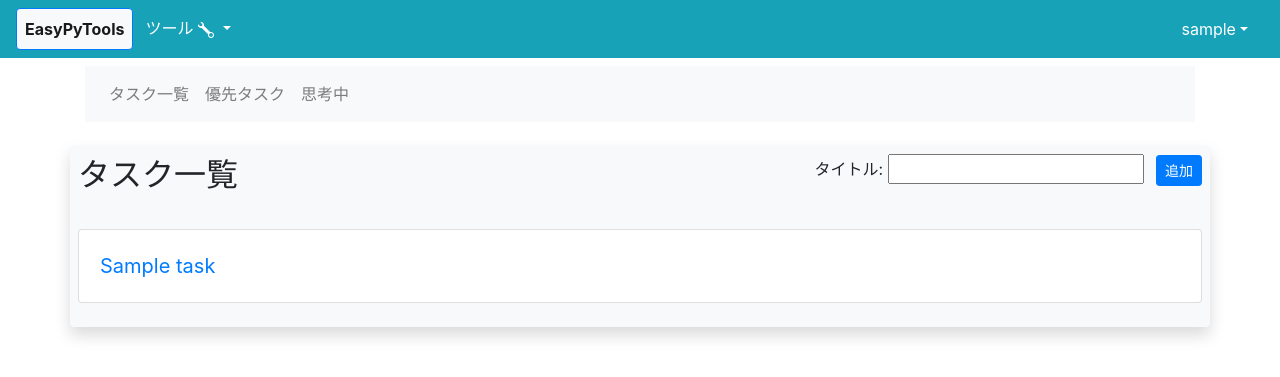
After one commit to ShamNeko88/EasyPyTools, a Django app: page /tasks/ in a window 1280 px wide. The commit adds this page. Shown: the top 377 px of the page. Run offline with Django 5.2, Linux system fonts and the light colour scheme; a user stored in the database is signed in; tables that the repository leaves empty hold one stand-in row (values such as "Sample post"); parts of the project's set-up code (start-up, migrations or seed data) failed here and were passed over; some libraries are stand-ins or nearby versions.

Commit message:
TODOアプリの概要作成完了

```diff
--- a/EasyPyTools/settings.py
+++ b/EasyPyTools/settings.py
@@ -44,6 +44,7 @@ INSTALLED_APPS = [
     'django.contrib.messages',
     'django.contrib.staticfiles',
     'TopPage',
+    'EasyTaskManager',
     'EasyLiveMemo',
     'EasyMdBlog'
 ]
@@ -141,9 +142,10 @@ USE_TZ = True
 STATIC_URL = 'static/'
 # アプリ内の静的ファイルをDjangoに認識させる
 STATICFILES_DIRS = [
+    BASE_DIR / "TopPage/static",  # TopPageアプリのstaticディレクトリ
     BASE_DIR / "EasyLiveMemo/static",  # EasyLiveMemoアプリのstaticディレクトリ
-    BASE_DIR / "TopPage/static",  # TopPageアプリのstaticディレクトリ
-    BASE_DIR / "EasyMdBlog/static"
+    BASE_DIR / "EasyMdBlog/static",
+    BASE_DIR / "EasyTaskManager"
 ]
 
 # 本番環境用のSTATIC_ROOTを指定
--- a/EasyPyTools/urls.py
+++ b/EasyPyTools/urls.py
@@ -16,5 +16,6 @@ urlpatterns = [
     path('admin/', admin.site.urls),
     path('', include('TopPage.urls')),
     path('EasyMdBlog/', include('EasyMdBlog.urls')),
-    path('EasyLiveMemo/', include('EasyLiveMemo.urls'))
+    path('EasyLiveMemo/', include('EasyLiveMemo.urls')),
+    path('tasks/', include('EasyTaskManager.urls'))
 ]
--- /dev/null
+++ b/EasyTaskManager/admin.py
@@ -0,0 +1,4 @@
+from django.contrib import admin
+from .models import Task
+
+admin.site.register(Task)
--- /dev/null
+++ b/EasyTaskManager/apps.py
@@ -0,0 +1,6 @@
+from django.apps import AppConfig
+
+
+class EasytaskmanagerConfig(AppConfig):
+    default_auto_field = 'django.db.models.BigAutoField'
+    name = 'EasyTaskManager'
--- /dev/null
+++ b/EasyTaskManager/forms.py
@@ -0,0 +1,11 @@
+from django import forms
+from .models import Task
+
+
+class TaskForm(forms.ModelForm):
+    class Meta:
+        model = Task
+        fields = ['title', 'description', 'due_date', 'is_idea']
+        widgets = {
+            'description': forms.Textarea(attrs={'rows': 4}),
+        }
--- /dev/null
+++ b/EasyTaskManager/models.py
@@ -0,0 +1,16 @@
+from django.db import models
+from django.contrib.auth.models import User
+
+
+class Task(models.Model):
+    user = models.ForeignKey(User, on_delete=models.CASCADE)
+    title = models.CharField(max_length=200)
+    description = models.TextField(blank=True)
+    created_at = models.DateTimeField(auto_now_add=True)
+    due_date = models.DateField(null=True, blank=True)
+    is_priority = models.BooleanField(default=False)
+    is_completed = models.BooleanField(default=False)
+    is_idea = models.BooleanField(default=False)  # アイデアかどうか
+
+    def __str__(self):
+        return self.title
--- /dev/null
+++ b/EasyTaskManager/static/css/task-index.css
@@ -0,0 +1,12 @@
+.card {
+    padding: 1px; /* パディングを調整 */
+    margin-bottom: 1px; /* カード間のマージンを調整 */
+}
+
+.card-title {
+    font-size: 1.25rem; /* タイトルのフォントサイズを調整 */
+}
+
+.card-text {
+    font-size: 1.0rem; /* テキストのフォントサイズを調整 */
+}
--- /dev/null
+++ b/EasyTaskManager/templates/EasyTaskManager/task-base.html
@@ -0,0 +1,36 @@
+{% extends 'TopPage/base.html' %}
+{% load static %}
+{% comment %}
+{% block extra_css %}
+  <link rel="stylesheet" href="{% static 'css/blog.css' %}" />
+{% endblock %}
+{% endcomment %}
+{% block title %}
+  EasyTaskManager
+{% endblock %}
+
+{% block content %}
+  <div class="container mt-2">
+    <nav class="navbar navbar-expand-sm navbar-light bg-light">
+      <!-- ハンバーガーメニューのトグルボタン -->
+      <button class="navbar-toggler order-1" type="button" data-toggle="collapse" data-target="#blogBarDropdown" aria-controls="blogBarDropdown" aria-expanded="false" aria-label="Toggle navigation"><span class="navbar-toggler-icon"></span></button>
+      <div class="collapse navbar-collapse order-2" id="blogBarDropdown">
+        <ul class="navbar-nav">
+            <li class="nav-item">
+              <a href="{% url 'task-index' %}" class="nav-link">タスク一覧</a>
+            </li>
+          <li class="nav-item">
+            <a href="{% url 'task-priority' %}" class="nav-link">優先タスク</a>
+          </li>
+          <li class="nav-item">
+            <a href="{% url 'login' %}?next={% url 'post-create' %}" class="nav-link">思考中</a>
+          </li>
+        </ul>
+      </div>
+    </nav>
+  </div>
+
+  {% block task_main %}
+
+  {% endblock %}
+{% endblock %}
--- /dev/null
+++ b/EasyTaskManager/templates/EasyTaskManager/task-index.html
@@ -0,0 +1,36 @@
+{% extends 'EasyTaskManager/task-base.html' %}
+{% load static %}
+
+{% block extra_css %}
+  <link rel="stylesheet" href="{% static 'css/task-index.css' %}" />
+{% endblock %}
+
+{% block title %}
+  EasyTaskManager
+{% endblock %}
+
+{% block task_main %}
+  <div class="container mt-4 shadow rounded p-2 bg-light">
+    <div class="d-flex justify-content-between align-items-center mb-4">
+      <h2>タスク一覧</h2>
+      <form method="post" class="mb-3">
+        {% csrf_token %}
+        <label for="id_title">タイトル:</label>
+        {{ form.title }}
+        <button type="submit" class="btn btn-primary btn-sm ml-2">追加</button>
+      </form>
+    </div>
+
+    <div id="all" class="task-section">
+      {% for task in tasks %}
+        <div class="card mb-3">
+          <div class="card-body">
+            <a href="#" class="card-title">{{ task.title }}</a>
+          </div>
+        </div>
+      {% empty %}
+        <p>タスクはありません。</p>
+      {% endfor %}
+    </div>
+  </div>
+{% endblock %}
--- /dev/null
+++ b/EasyTaskManager/tests.py
@@ -0,0 +1,3 @@
+from django.test import TestCase
+
+# Create your tests here.
--- /dev/null
+++ b/EasyTaskManager/urls.py
@@ -0,0 +1,7 @@
+from django.urls import path
+from .views import TaskManagerView, TaskPriorityView
+
+urlpatterns = [
+    path("", TaskManagerView.as_view(), name="task-index"),
+    path("task-priority", TaskPriorityView.as_view(), name="task-priority")
+]
--- /dev/null
+++ b/EasyTaskManager/views.py
@@ -0,0 +1,52 @@
+import datetime
+
+from django.shortcuts import render, redirect
+from django.views import View
+from .models import Task
+from .forms import TaskForm
+
+
+class TaskManagerView(View):
+    def get(self, request):
+        tasks = Task.objects.filter(user=request.user)
+        today_tasks = Task.objects.filter(user=request.user, due_date=datetime.date.today())
+        ideas = Task.objects.filter(user=request.user, is_idea=True)
+        form = TaskForm()
+
+        return render(request, 'EasyTaskManager/task-index.html', {
+            'tasks': tasks,
+            'today_tasks': today_tasks,
+            'ideas': ideas,
+            'form': form,
+        })
+
+    def post(self, request):
+        form = TaskForm(request.POST)
+        if form.is_valid():
+            task = form.save(commit=False)
+            task.user = request.user  # ユーザーを設定
+            task.save()
+            return redirect('task-index')  # タスク管理ページにリダイレクト
+        return self.get(request)  # エラーがあれば再表示
+
+
+# 優先タスク
+class TaskPriorityView(View):
+    def get(self, request):
+        # ユーザーの優先タスクを取得
+        priority_tasks = Task.objects.filter(user=request.user, is_priority=True)
+        form = TaskForm()
+
+        return render(request, 'EasyTaskManager/task-priority.html', {
+            'tasks': priority_tasks,
+            'form': form,
+        })
+
+    def post(self, request):
+        form = TaskForm(request.POST)
+        if form.is_valid():
+            task = form.save(commit=False)
+            task.user = request.user  # ユーザーを設定
+            task.save()
+            return redirect('task-priority')  # 優先タスクページにリダイレクト
+        return self.get(request)  # エラーがあれば再表示
--- a/TopPage/templates/TopPage/base.html
+++ b/TopPage/templates/TopPage/base.html
@@ -74,7 +74,7 @@
             </a>
             <div class="dropdown-menu" aria-labelledby="navbarDropdownMenuLink">
               <a class="dropdown-item" href="{% url 'blog-index' %}">EasyMdBlog</a>
-              <a class="dropdown-item disabled" href="#">EasyTaskManager</a>
+              <a class="dropdown-item " href="{% url 'task-index' %}">EasyTaskManager</a>
               <a class="dropdown-item disabled" href="#">EasyLearningCard</a>
               <a class="dropdown-item disabled" href="{% url 'memo-index' %}">EasyLiveMemo</a>
             </div>
--- a/TopPage/templates/TopPage/index.html
+++ b/TopPage/templates/TopPage/index.html
@@ -104,9 +104,9 @@
           <div class="card-body">
             <ul>
               <li>シンプルなタスク管理アプリ</li>
-              <li>タスクとアイデアを管理</li>
+              <li>思考を整理</li>
             </ul>
-            <a href="#" class="btn-sm btn-primary">Coming soon</a>
+            <a href="{% url "task-index" %}" class="btn-sm btn-primary">今すぐ使う</a>
           </div>
         </div>
       </div>
```
Also changed, not shown: EasyTaskManager/templates/EasyTaskManager/task-priority.html (added, +36 -0 lines), EasyTaskManager/__init__.py (added), EasyTaskManager/migrations/0001_initial.py (added), EasyTaskManager/migrations/0002_task_is_priority.py (added), EasyTaskManager/migrations/__init__.py (added).
